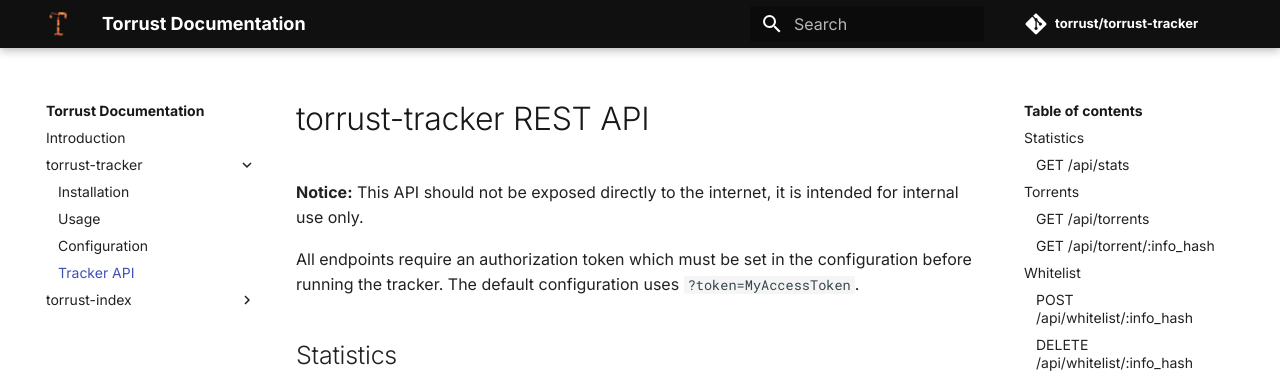
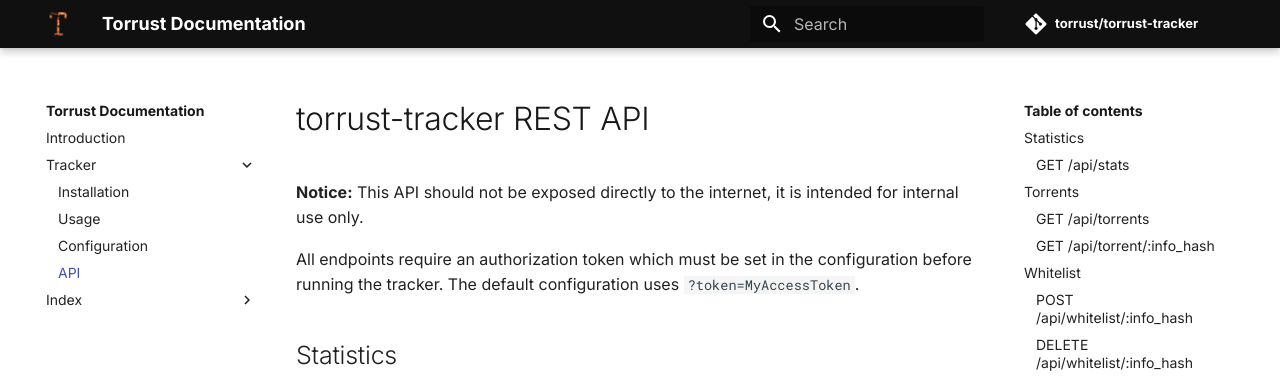
Before and after one commit to torrust/torrust-documentation, an MkDocs documentation site: the page built from docs/torrust-tracker/api.md, in a window 1280 px wide. Shown: the top 382 px of the page. Built offline with MkDocs 1.6.1 and Material for MkDocs 9.7.7, drawn with Linux system fonts in a browser that asks for light colours; comment, search, counter and statistics services are not loaded.

Commit message:
fix: normalize nav var names

```diff
--- a/mkdocs.yml
+++ b/mkdocs.yml
@@ -20,15 +20,15 @@
 
 nav:
   - Introduction: index.md
-  - torrust-tracker:
+  - Tracker:
       - Installation: torrust-tracker/install.md
       - Usage: torrust-tracker/usage.md
       - Configuration: torrust-tracker/config.md
-      - Tracker API: torrust-tracker/api.md
-  - 'torrust-index':
+      - API: torrust-tracker/api.md
+  - Index:
       - Installation: torrust-index/install.md
       - Configuration: torrust-index/config.md
-      - API Endpoints: torrust-index/api.md
+      - API: torrust-index/api.md
 
 markdown_extensions:
   - attr_list
```
